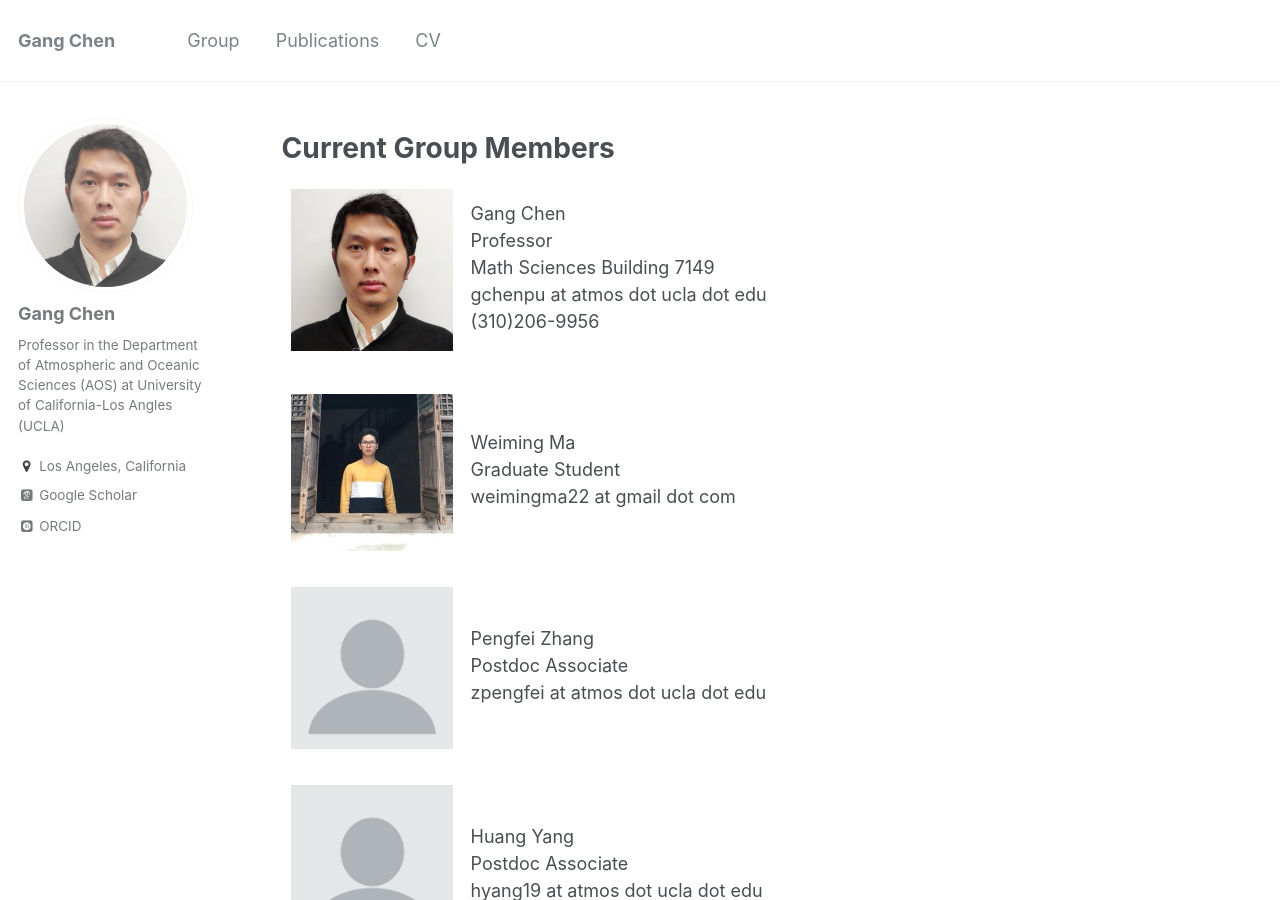
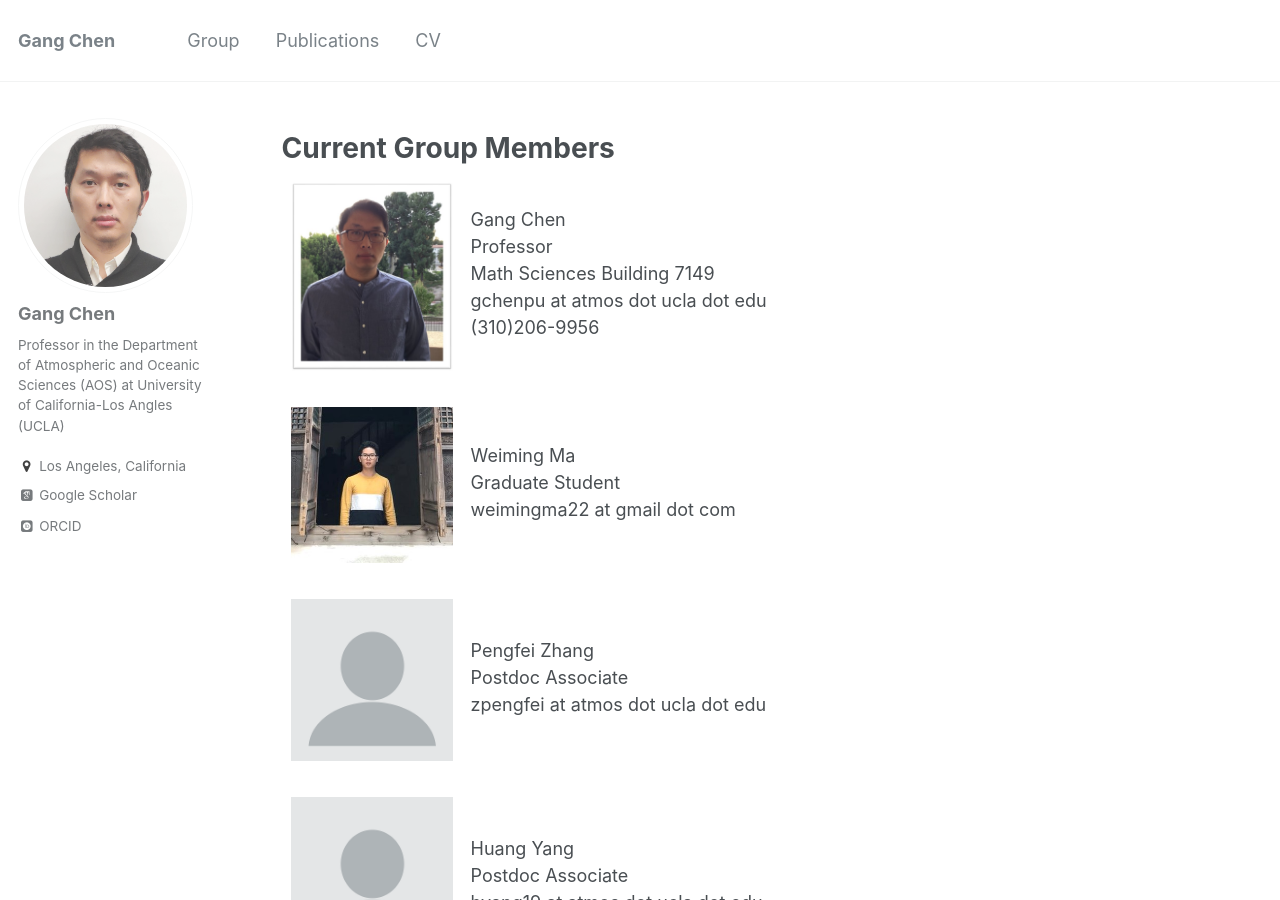
Before and after one commit to gchenpu/gchenpu.github.io, a Jekyll site: the page built from _pages/group.html, in a window 1280 px wide and 900 px high. Built offline with Jekyll 4.4.1, drawn with Linux system fonts in a browser that asks for light colours; some web fonts are replaced; comment, search, counter and statistics services are not loaded.

Commit message:
update LWA code

```diff
--- a/_pages/group.html
+++ b/_pages/group.html
@@ -12,7 +12,7 @@ author_profile: true
 <table class="bio-photo">
   <col width="180" />
   <tr>
-        <td><img src='/images/GChen.PNG'></td>
+        <td><img src='/images/GChen.jpg'></td>
         <td><p> Gang Chen <br>
                 Professor <br>
                 Math Sciences Building 7149 <br>
```
Also changed, not shown: files/LWA/readme.md (added, +3 -0 lines), files/LWA/readme.txt (deleted).
